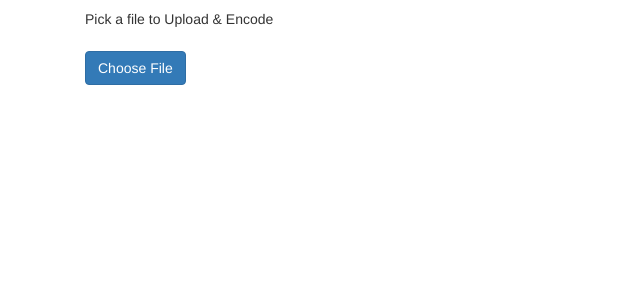
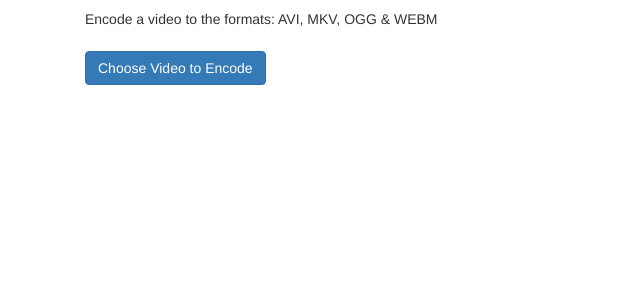
Before and after one commit to erendira/touchstone, a Django app: template encoder/webapp/django/templates/converter/index.html in a window 1280 px wide. Shown: the part 51-351 px from the top of the page, without its empty margins (0-640 px from the left). Run offline with Django 3.2, Linux system fonts and the light colour scheme; the template is opened without the code that fills it, so the values that code supplies are empty; some libraries are stand-ins or nearby versions.

Commit message:
Update instructions

```diff
--- a/encoder/webapp/django/templates/converter/index.html
+++ b/encoder/webapp/django/templates/converter/index.html
@@ -20,13 +20,13 @@ $(".alert").delay(4500).fadeOut();
 </script>
 
 <div class="container">
-    Pick a file to Upload & Encode
+    Encode a video to the formats: AVI, MKV, OGG & WEBM
     <span>
         <input type="file"
         style="visibility:hidden; width: 1px;"
         id='upfile' name='upfile'
         onchange="$(this).parent().find('span').html($(this).val().replace('C:\\fakepath\\', ''))"  /> <!-- Chrome security returns 'C:\fakepath\'  -->
-        <input class="btn btn-primary" type="button" value="Choose File" onclick="$(this).parent().find('input[type=file]').click();"/> <!-- on button click fire the file click event -->
+        <input class="btn btn-primary" type="button" value="Choose Video to Encode" onclick="$(this).parent().find('input[type=file]').click();"/> <!-- on button click fire the file click event -->
         &nbsp;
         <span  class="badge badge-important" ></span>
     </span>
--- a/encoder/webapp/django/templates/status/index.html
+++ b/encoder/webapp/django/templates/status/index.html
@@ -11,7 +11,7 @@
         {% if message|stringformat:"s" == "job_submit_success"  %}
             <div class="alert alert-block alert-success">
                 <a class="close" data-dismiss="alert"></a>
-                Encoding Job Submitted!
+                Encoding Job Submitted! Refresh this page for updates.
             </div>
         {% endif %}
     {% endfor %}
```
